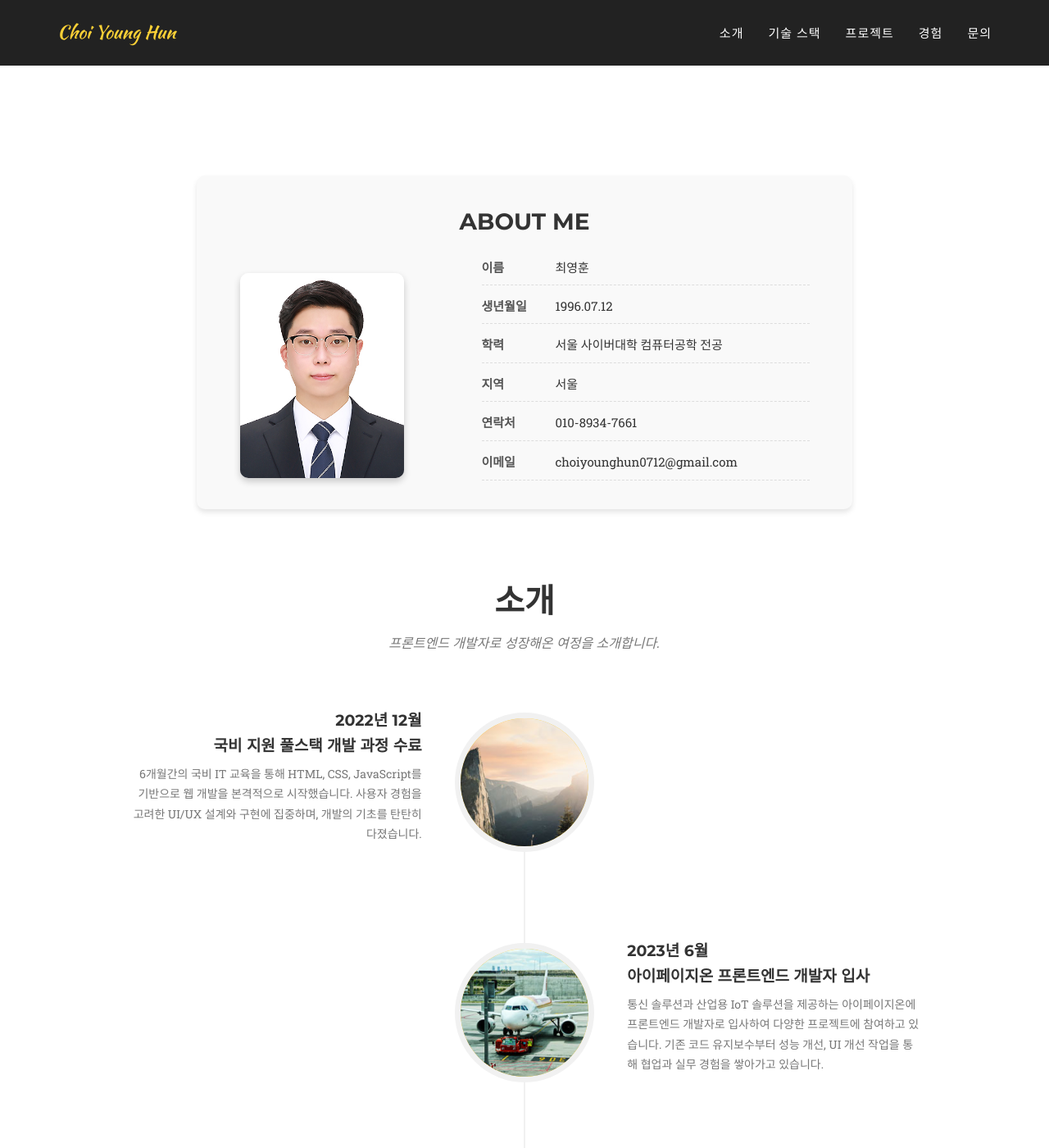
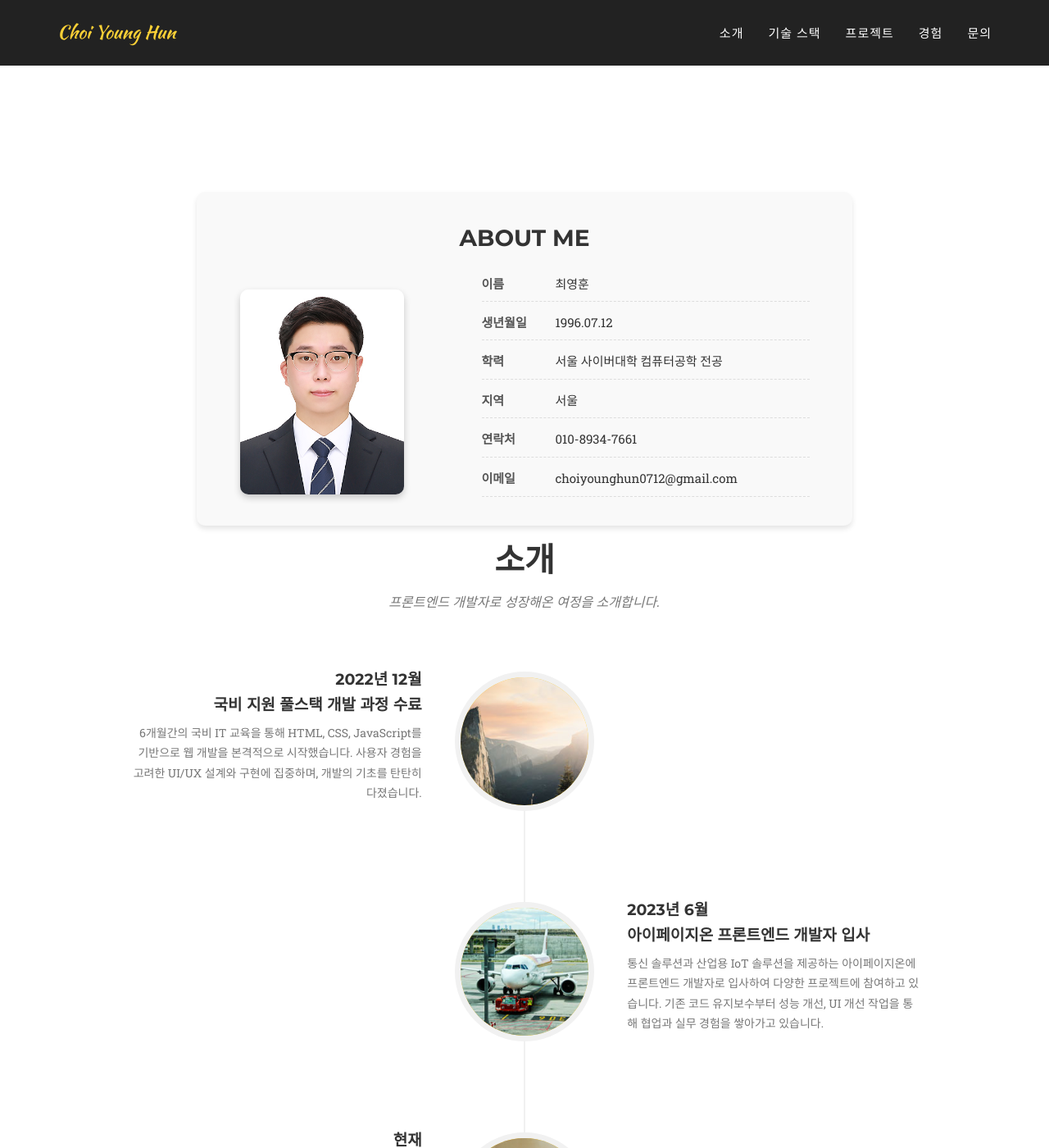
Before and after one commit to ggnu11/ggnu11.github.io, a Jekyll site: the page built from index.html, in a window 1280 px wide and 1400 px high, scrolled down 694 px. Shown: the whole window at 82% size. Built offline with Jekyll 4.4.1, drawn with Linux system fonts in a browser that asks for light colours; some web fonts are replaced.

```diff
--- a/_includes/css/about.css
+++ b/_includes/css/about.css
@@ -1,5 +1,5 @@
 .about-me-container {
-  margin: 0 auto 90px;
+  margin: 20px auto;
   max-width: 800px;
   padding: 20px;
   background-color: #f9f9f9;
```
